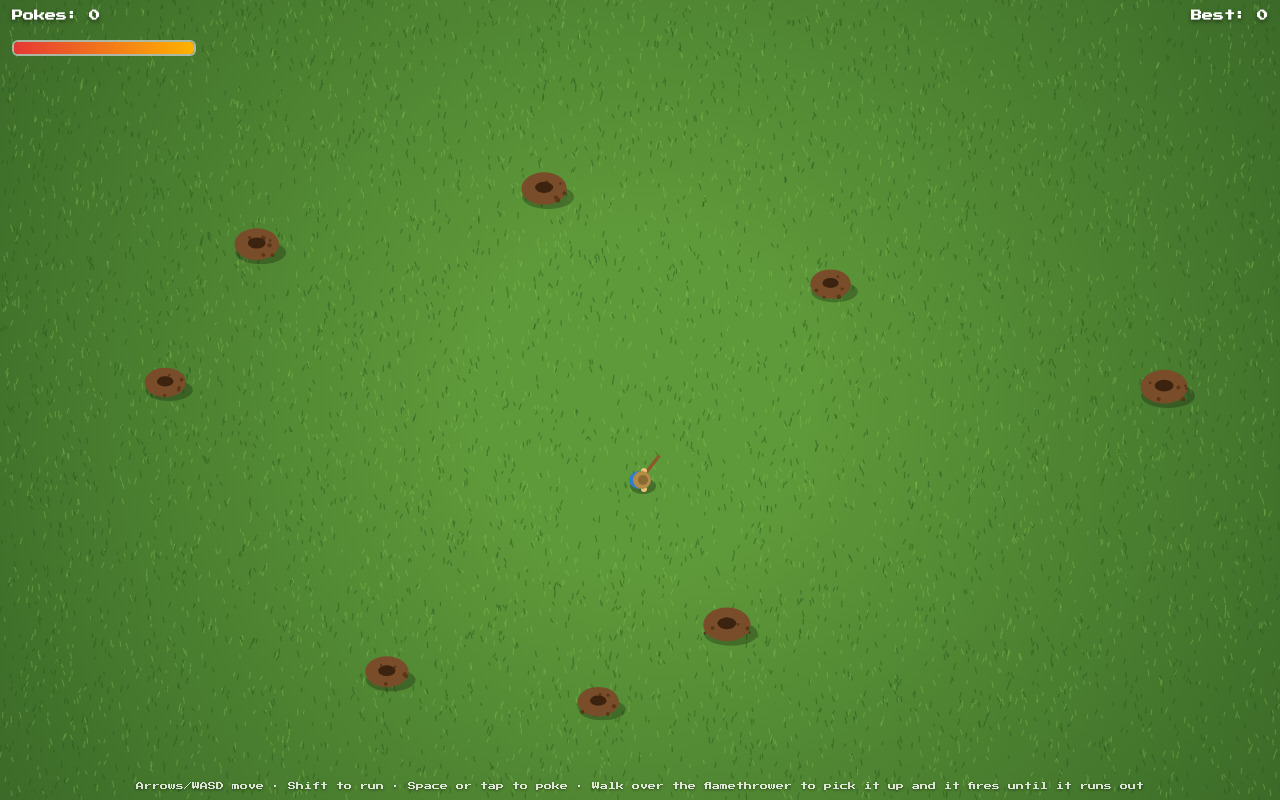
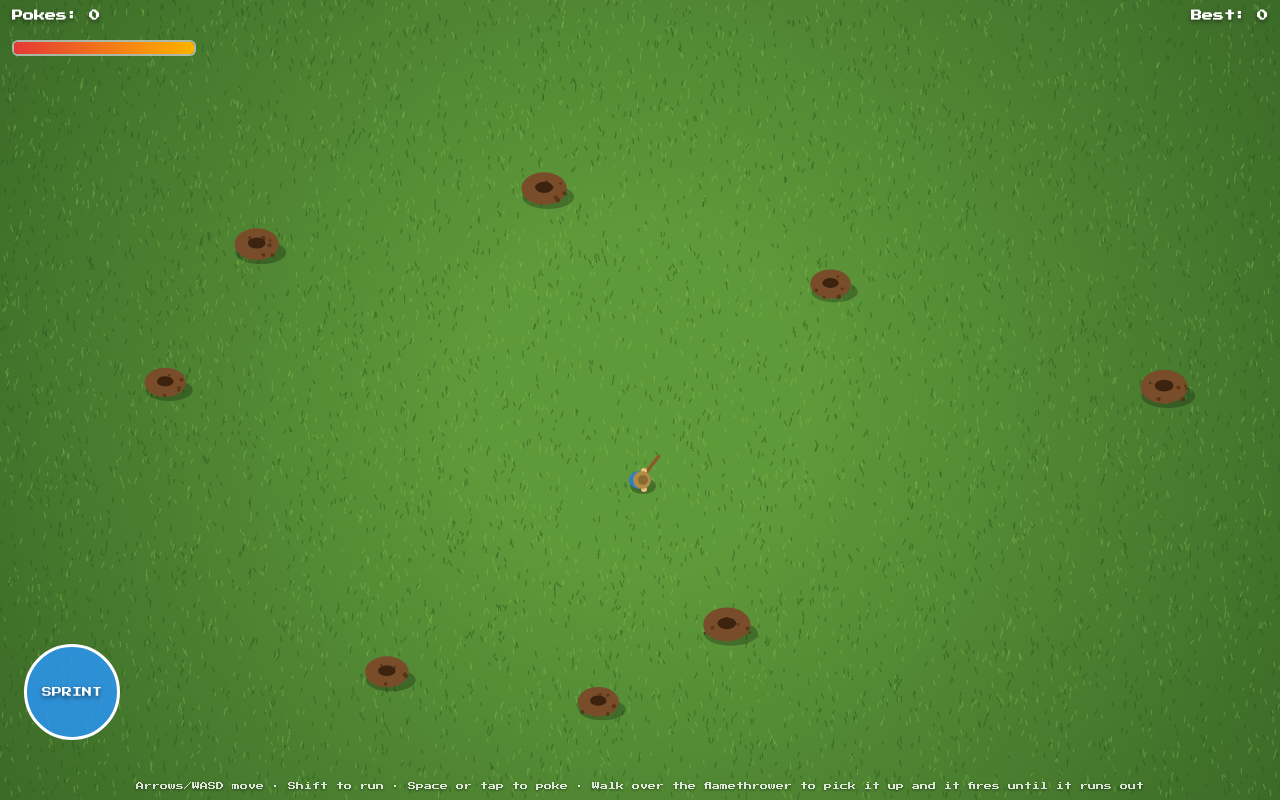
Before and after one commit to mcaughley/BamPokesAnts, a plain HTML site: page index.html in a window 1280 px wide. Both pictures are taken after a click on the button "Start". Drawn offline with Linux system fonts and the light colour scheme; no server answers.

Commit message:
Replace double-tap sprint with a SPRINT button and cooldown
Co-Authored-By: Claude Haiku 5.5 <noreply@anthropic.com>
Claude-Session: https://claude.ai/code/session_01Ef65zujDCMtNCybCsKyWPb

```diff
--- a/index.html
+++ b/index.html
@@ -18,6 +18,8 @@
   #fireBtn{position:fixed;right:24px;bottom:60px;width:96px;height:96px;margin:0;padding:0;border-radius:50%;background:rgba(255,110,0,.75);border:3px solid #fff;color:#fff;font-size:18px;font-weight:900;touch-action:none;text-shadow:0 2px 4px rgba(0,0,0,.5)}
   #story{font-size:11px;line-height:1.8;color:#ffb3b3;max-width:620px;margin:0 0 18px}
   #overlay h2{font-size:14px;color:#ffd54f;margin:18px 0 0;font-weight:400}
+  #sprintBtn{position:fixed;left:24px;bottom:60px;width:96px;height:96px;margin:0;padding:0;border-radius:50%;background:rgba(40,150,255,.8);border:3px solid #fff;color:#fff;font-size:10px;font-weight:400;touch-action:none;text-shadow:0 2px 4px rgba(0,0,0,.5)}
+  #sprintBtn:disabled{background:rgba(90,90,90,.75);color:#ddd}
   .hidden{display:none !important}
   #hint{position:fixed;bottom:10px;left:0;right:0;text-align:center;font-size:8px;opacity:.8;pointer-events:none;text-shadow:0 1px 3px rgba(0,0,0,.6)}
 </style>
@@ -28,6 +30,7 @@
 <div id="hpbar"><div id="hp"></div></div>
 <div id="hint">Arrows/WASD move · Shift to run · Space or tap to poke · Walk over the flamethrower to pick it up and it fires until it runs out</div>
 <button id="fireBtn" class="hidden">FIRE</button>
+<button id="sprintBtn" class="hidden">SPRINT</button>
 <div id="overlay">
   <h1 id="ovTitle">Bam Pokes Ants</h1>
   <p id="story">Bam is bored. Bam pokes ants. Bam is allergic to ants. Don't let Bam die.</p>
@@ -39,7 +42,7 @@
 <script>
 const cv=document.getElementById('c'),ctx=cv.getContext('2d');
 const $=id=>document.getElementById(id);
-const hpEl=$('hp'),pokesEl=$('pokes'),bestEl=$('best'),overlay=$('overlay'),startBtn=$('start'),ovTitle=$('ovTitle'),ovText=$('ovText'),fireBtn=$('fireBtn');
+const hpEl=$('hp'),pokesEl=$('pokes'),bestEl=$('best'),overlay=$('overlay'),startBtn=$('start'),ovTitle=$('ovTitle'),ovText=$('ovText'),fireBtn=$('fireBtn'),sprintBtn=$('sprintBtn');
 const REACH=58, BITE=24, WALK=190, SPRINT=300, FLAME_HIT=16, JET_LEN=210, GUN_FUEL=5;
 let W,H,DPR,bgCv,S=null,last=performance.now(),best=0;
 const keys={};
@@ -171,7 +174,7 @@ function addMound(){
 function newGame(){
   S={t:0,hp:100,pokes:0,hurt:0,goal:null,target:null,running:true,
      P:{x:W/2,y:H*0.6,vx:0,vy:0,face:0,aim:0,walk:0,swing:0,cool:0},
-     mounds:[],ants:[],parts:[],pickups:[],gun:null,fireTouch:false,nextFlame:5,spawnT:0};
+     mounds:[],ants:[],parts:[],pickups:[],gun:null,fireTouch:false,nextFlame:5,spawnT:0,sprintT:0,sprintCD:0};
   for(let i=0;i<7;i++) addMound();
   hpEl.style.width='100%';
   pokesEl.textContent='Pokes: 0';
@@ -234,7 +237,7 @@ function update(dt){
   S.t+=dt;
   hpEl.style.width=Math.max(0,S.hp)+'%';
   if(S.hp<=0&&!S.dead) startDeath();
-  if(S.dead){ updateDeath(dt); return; }
+  if(S.dead){ sprintBtn.classList.add('hidden'); updateDeath(dt); return; }
   S.hurt=Math.max(0,S.hurt-dt*2.5);
   P.cool-=dt;
   P.swing=Math.max(0,P.swing-dt*3.5);
@@ -269,7 +272,16 @@ function update(dt){
   }
 
   const len=Math.hypot(ix,iy)||1;
-  const sprint=keys.ShiftLeft||keys.ShiftRight||performance.now()<sprintUntil;
+  if(S.sprintT>0){
+    S.sprintT-=dt;
+    if(S.sprintT<=0){ S.sprintT=0; S.sprintCD=8; }
+  }else if(S.sprintCD>0){
+    S.sprintCD=Math.max(0,S.sprintCD-dt);
+  }
+  sprintBtn.classList.remove('hidden');
+  sprintBtn.disabled=S.sprintT>0||S.sprintCD>0;
+  sprintBtn.textContent=S.sprintT>0?'RUN '+Math.ceil(S.sprintT):S.sprintCD>0?'WAIT '+Math.ceil(S.sprintCD):'SPRINT';
+  const sprint=keys.ShiftLeft||keys.ShiftRight||S.sprintT>0;
   const sp=sprint?SPRINT:WALK;
   const k=(ix||iy)?sp/len:0;
   const tvx=ix*k,tvy=iy*k;
@@ -398,6 +410,7 @@ function endGame(){
   }
   const secs=Math.floor(S.t);
   ovTitle.textContent='Bam Dead';
+  sprintBtn.classList.add('hidden');
   ovText.textContent='You made '+S.pokes+' poke'+(S.pokes===1?'':'s')+' and lasted '+fmt(secs)+'. Run faster next time.';
   startBtn.textContent='Run again';
   overlay.classList.remove('hidden');
@@ -596,6 +609,9 @@ addEventListener('keydown',e=>{
 });
 addEventListener('keyup',e=>{keys[e.code]=false;});
 
+sprintBtn.addEventListener('click',()=>{
+  if(S&&S.running&&S.sprintT<=0&&S.sprintCD<=0) S.sprintT=4;
+});
 fireBtn.addEventListener('pointerdown',e=>{
   e.preventDefault();
   if(S) S.fireTouch=true;
@@ -617,8 +633,6 @@ addEventListener('pointerup',e=>{
   const quick=performance.now()-ptr.t0<250&&Math.hypot(e.clientX-ptr.sx,e.clientY-ptr.sy)<14;
   if(!quick) return;
   const nowT=performance.now();
-  if(nowT-ptr.lastTap<320){ sprintUntil=nowT+4000; ptr.lastTap=0; return; }
-  ptr.lastTap=nowT;
   if(S.gun) return;
   let tapped=null;
   for(const m of S.mounds){
```
